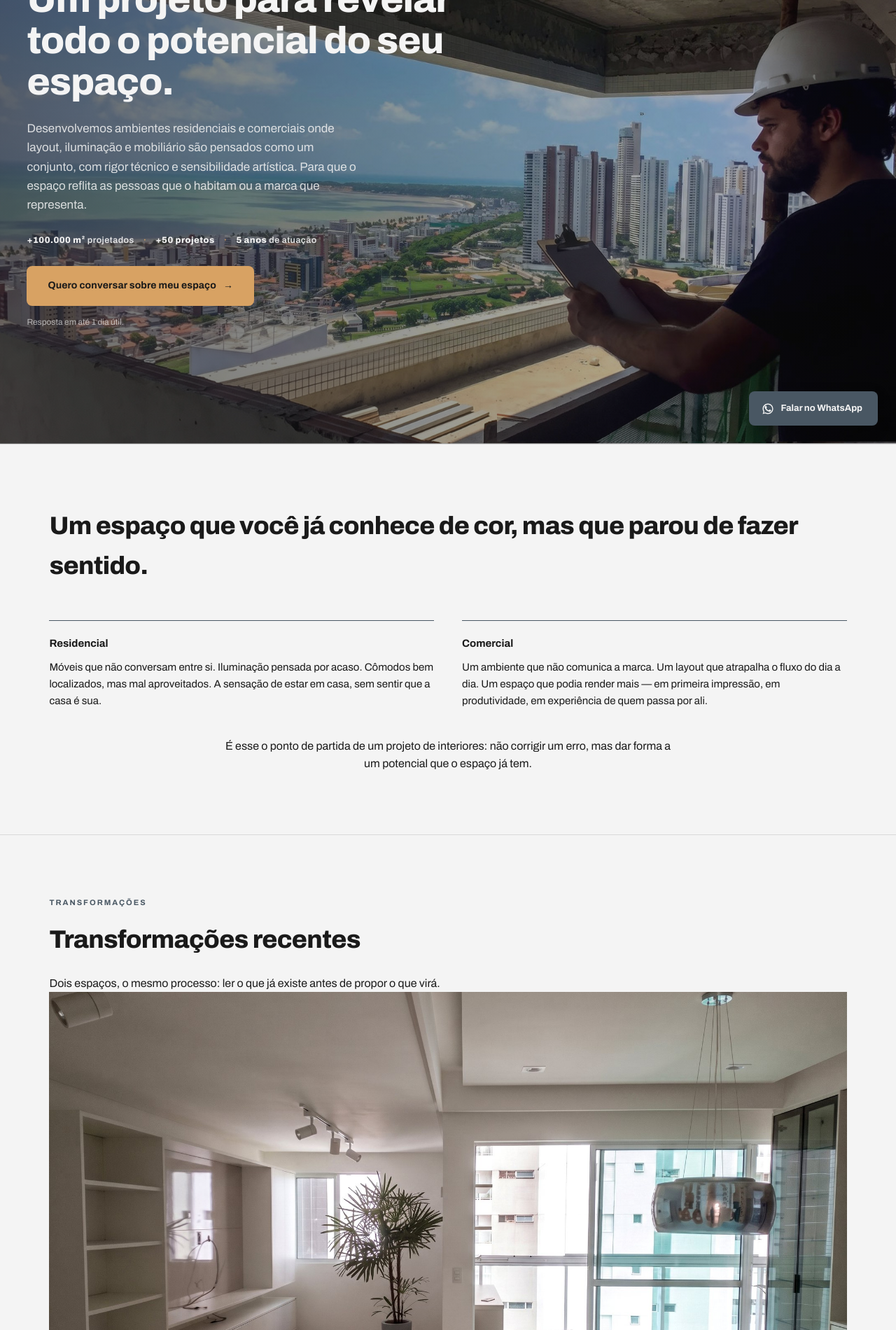
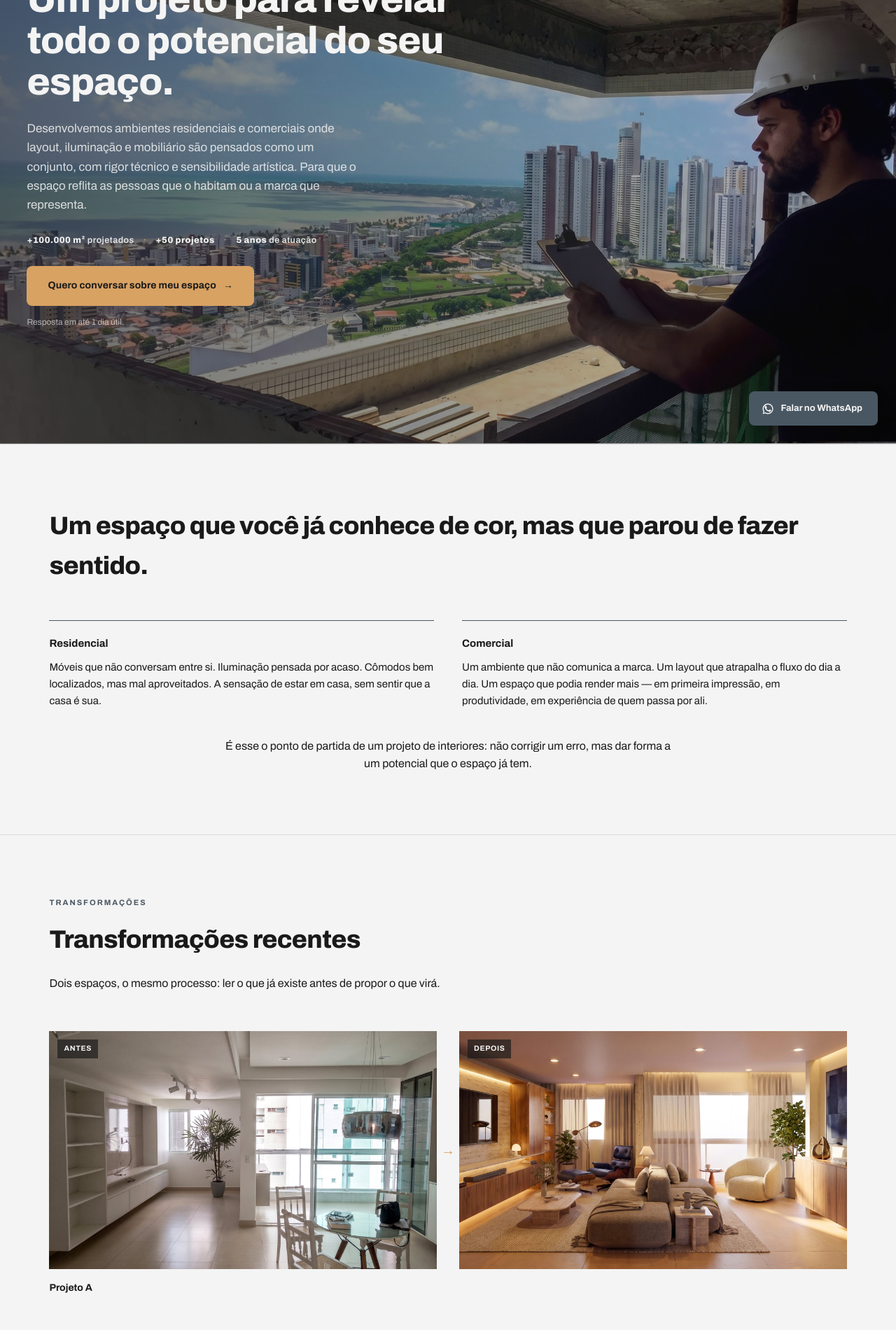
Before and after one commit to cidclementino/projetos-odisse, a Jekyll site: the page built from interiores/index.html, in a window 1280 px wide. Shown: the part 266-2166 px from the top of the page at 70% size. Built offline with Jekyll 4.4.1, drawn with Linux system fonts in a browser that asks for light colours; grey boxes are pictures that could not be loaded.

Commit message:
Update default.html

```diff
--- a/_layouts/default.html
+++ b/_layouts/default.html
@@ -309,19 +309,19 @@
   }
 
   /* ---------- ANTES E DEPOIS ---------- */
-  .antes-depois-list{
+  .transformacoes-list{
     margin-top:56px;
     display:flex;
     flex-direction:column;
     gap:48px;
   }
-  .ad-row{
+  .compare-row{
     display:grid;
     grid-template-columns:1fr 1fr;
     gap:32px;
   }
-  .ad-slot{ position:relative; }
-  .ad-slot .photo-frame, .ad-slot .img-placeholder{
+  .compare-slot{ position:relative; }
+  .compare-slot .photo-frame, .compare-slot .img-placeholder{
     aspect-ratio:auto;
     box-sizing:border-box;
     position:relative;
@@ -330,9 +330,9 @@
     overflow:hidden;
   }
   @media (min-width:860px){
-    .ad-slot .photo-frame, .ad-slot .img-placeholder{ height:340px; }
+    .compare-slot .photo-frame, .compare-slot .img-placeholder{ height:340px; }
   }
-  .ad-slot .photo-frame img{
+  .compare-slot .photo-frame img{
     position:absolute;
     top:0;
     left:0;
@@ -341,12 +341,12 @@
     object-fit:cover;
     display:block;
   }
-  .ad-slot .img-placeholder{
+  .compare-slot .img-placeholder{
     display:block;
     border:1px dashed rgba(73,87,99,0.4);
     background:rgba(243,223,193,0.35);
   }
-  .ad-slot .img-placeholder .label{
+  .compare-slot .img-placeholder .label{
     position:absolute;
     top:50%;
     left:50%;
@@ -355,7 +355,7 @@
     text-align:center;
     padding:0 20px;
   }
-  .ad-slot-antes::after{
+  .compare-slot-antes::after{
     content:"→";
     position:absolute;
     top:50%;
@@ -366,7 +366,7 @@
     color:var(--gold);
     z-index:2;
   }
-  .ad-tag{
+  .compare-tag{
     position:absolute;
     top:12px;
     left:12px;
@@ -379,7 +379,7 @@
     text-transform:uppercase;
     padding:5px 9px;
   }
-  .ad-caption{
+  .compare-caption{
     margin-top:16px;
     font-family:'Archivo', sans-serif;
     font-size:14px;
@@ -673,9 +673,9 @@
     .prova-grid{ grid-template-columns:1fr; }
     .obra-images{ grid-template-columns:1fr 1fr; }
     .dor-grid{ grid-template-columns:1fr; gap:32px; }
-    .ad-row{ grid-template-columns:1fr; gap:20px; }
-    .antes-depois-list{ gap:36px; }
-    .ad-slot-antes::after{ display:none; }
+    .compare-row{ grid-template-columns:1fr; gap:20px; }
+    .transformacoes-list{ gap:36px; }
+    .compare-slot-antes::after{ display:none; }
     .stats-grid{ grid-template-columns:1fr; gap:32px; }
     .stats-box{ padding:36px 24px; }
     .section-title, .section-body{ max-width:100%; }
```
